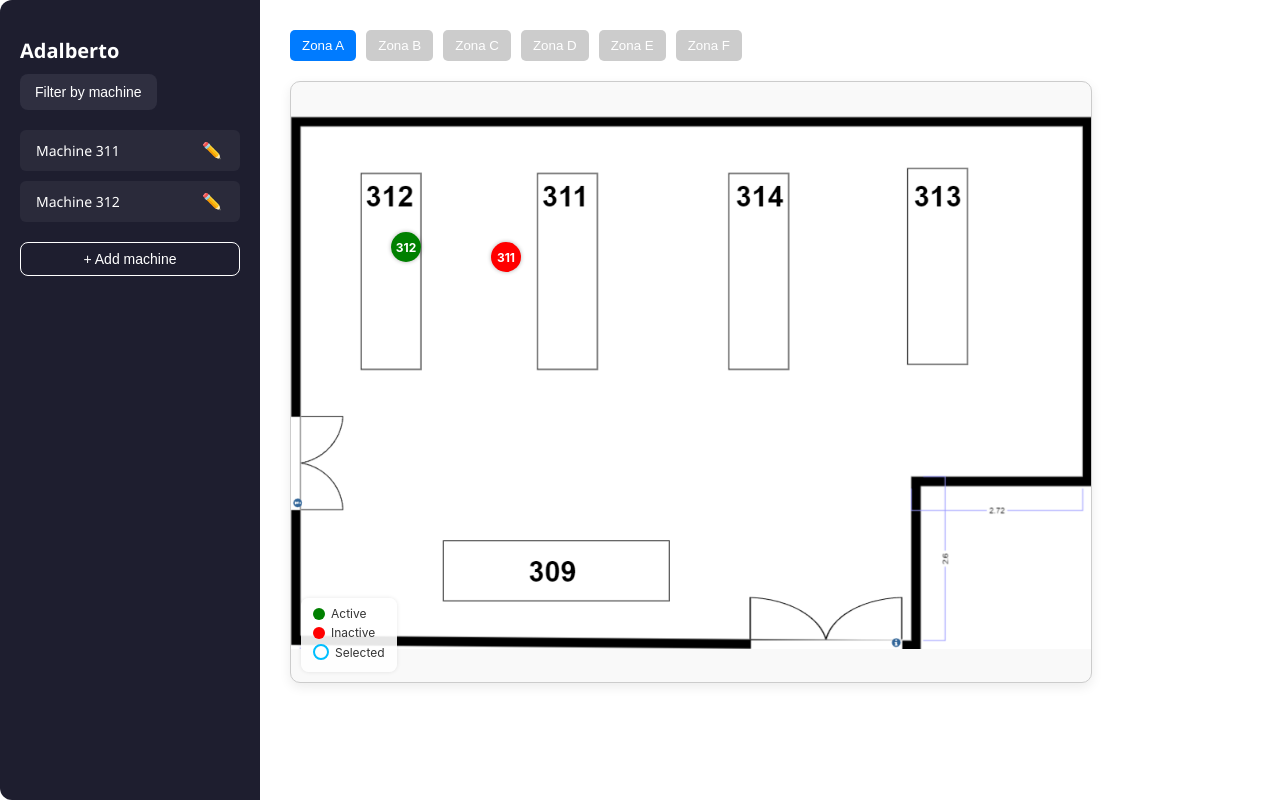
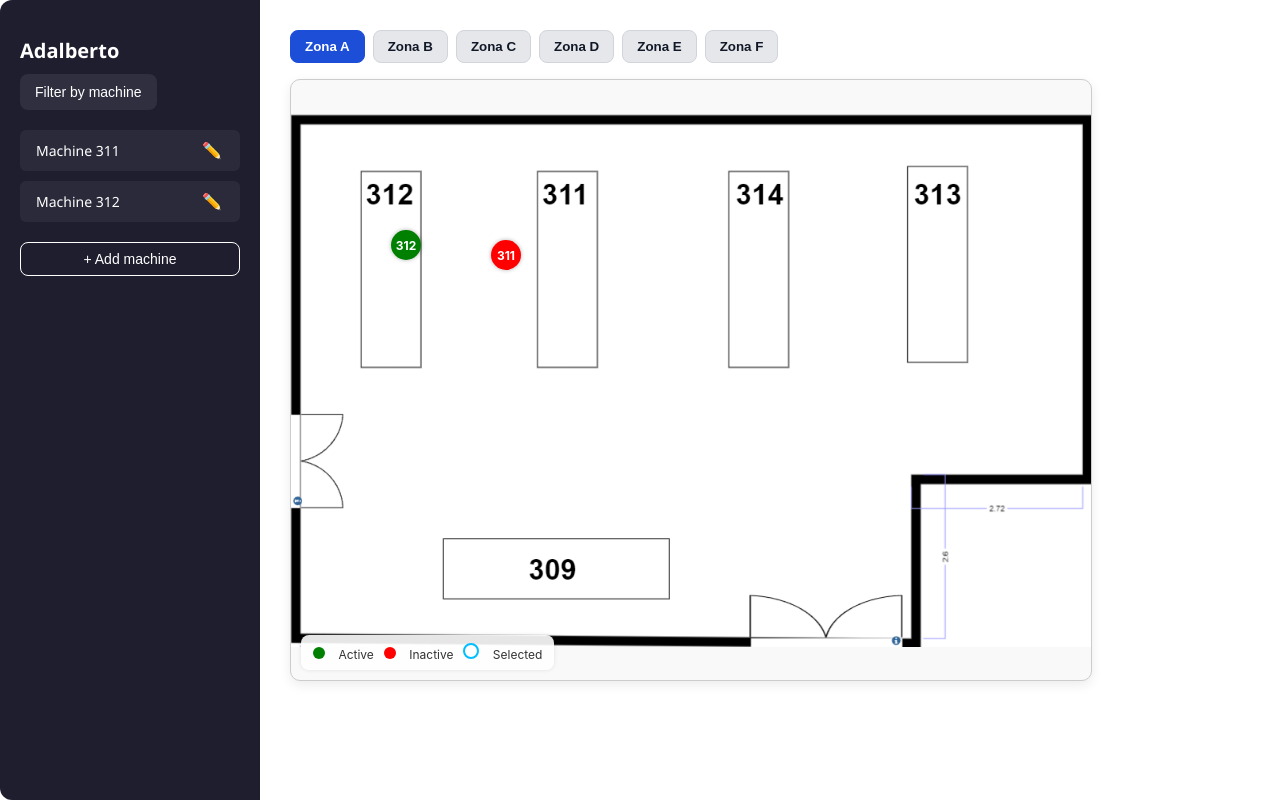
Before and after one commit to 22Gordon/frontend-2d, a React (Create React App) app: page / in a window 1280 px wide. Built offline with nearby package versions, Linux system fonts and the light colour scheme; no server answers.

Commit message:
Commit 12 - Clean

```diff
--- a/src/App.js
+++ b/src/App.js
@@ -1,5 +1,5 @@
 import React, { useState, useEffect, useCallback } from "react";
-import './index.css';
+import "./index.css";
 import FactoryMap from "./components/FactoryMap";
 import MachineDetails from "./components/MachineDetails";
 import ZoneSelector from "./components/ZoneSelector";
@@ -14,9 +14,7 @@ function App() {
 
   const fetchAndSetMachineData = useCallback(async (machineId) => {
     const data = await getMachineDataFromOrion(machineId);
-    if (data) {
-      setMachineData((prev) => ({ ...prev, [machineId]: data }));
-    }
+    if (data) setMachineData((prev) => ({ ...prev, [machineId]: data }));
   }, []);
 
   const handleSelectMachine = (machineId) => {
@@ -27,11 +25,8 @@ function App() {
   useEffect(() => {
     const interval = setInterval(() => {
       const zoneMachines = layoutData[selectedZone]?.machines || {};
-      Object.keys(zoneMachines).forEach((id) => {
-        fetchAndSetMachineData(id);
-      });
+      Object.keys(zoneMachines).forEach(fetchAndSetMachineData);
     }, 5000);
-
     return () => clearInterval(interval);
   }, [selectedZone, fetchAndSetMachineData]);
 
@@ -51,17 +46,14 @@ function App() {
       />
 
       <div style={{ flex: 1, padding: 30 }}>
-        <ZoneSelector
-          selectedZone={selectedZone}
-          onChangeZone={handleZoneChange}
-        />
+        <ZoneSelector selectedZone={selectedZone} onChangeZone={handleZoneChange} />
 
         <div style={{ display: "flex", gap: 60 }}>
           <FactoryMap
             selectedZone={selectedZone}
             onSelectMachine={handleSelectMachine}
             machineData={machineData}
-            selectedMachine={selectedMachine}
+            selectedMachine={selectedMachine}  // <- necessário para o destaque
           />
           <div>
             {selectedMachine && (
@@ -76,5 +68,4 @@ function App() {
     </div>
   );
 }
-
 export default App;
--- a/src/components/FactoryMap.css
+++ b/src/components/FactoryMap.css
@@ -2,7 +2,6 @@
   position: relative;
   width: 800px;
   height: 600px;
-  background-image: url("../assets/1.PNG");
   background-size: contain;
   background-repeat: no-repeat;
   background-position: center;
@@ -14,7 +13,7 @@
   margin-bottom: 20px;
 }
 
-/* Máquina genérica */
+/* Machine */
 .machine {
   position: absolute;
   width: 40px;
@@ -31,16 +30,9 @@
   transition: all 0.2s ease-in-out;
 }
 
-/* Status */
-.machine.active {
-  background-color: green;
-}
+.machine.active { background-color: green; }
+.machine.inactive { background-color: red; }
 
-.machine.inactive {
-  background-color: red;
-}
-
-/* Máquina selecionada */
 .machine.selected {
   border: 3px solid #00bfff;
   transform: scale(1.1);
@@ -48,12 +40,6 @@
   box-shadow: 0 0 8px #00bfff;
 }
 
-/* Tooltip nativo (via title) */
-.machine:hover {
-  filter: brightness(1.1);
-}
-
-/* Legenda fixa */
 .map-legend {
   position: absolute;
   bottom: 10px;
@@ -67,8 +53,8 @@
 }
 
 .map-legend span {
-  display: flex;
+  display: inline-flex;
   align-items: center;
   gap: 6px;
-  margin-bottom: 4px;
+  margin-right: 10px;
 }
--- a/src/components/FactoryMap.jsx
+++ b/src/components/FactoryMap.jsx
@@ -4,7 +4,6 @@ import "../components/FactoryMap.css";
 
 function FactoryMap({ selectedZone, onSelectMachine, machineData, selectedMachine }) {
   const zoneData = layoutData[selectedZone];
-
   if (!zoneData) return <p>Zone not found.</p>;
 
   const backgroundImage = require(`../assets/${zoneData.image}`);
@@ -26,15 +25,20 @@ function FactoryMap({ selectedZone, onSelectMachine, machineData, selectedMachin
       }}
     >
       {Object.entries(machines).map(([id, data]) => {
-        const machineInfo = machineData[id];
-        const status = machineInfo?.status || data.status || "inactive";
+        const info = machineData[id];
+        const status = info?.status || data.status || "inactive";
         const isSelected = selectedMachine === id;
 
-        const tooltipText = `ID: ${id}\nStatus: ${status}${
-          machineInfo?.TotalActiveEnergy?.value
-            ? `\nEnergy: ${machineInfo.TotalActiveEnergy.value}`
-            : ""
-        }`;
+        const energy = info?.TotalActiveEnergy?.value;
+        const updated = info?.TimeInstant?.value;
+        const tooltipText = [
+          `ID: ${id}`,
+          `Status: ${status}`,
+          energy != null
+            ? `Energy: ${Number(energy).toLocaleString("en-GB", { maximumFractionDigits: 2 })} Wh`
+            : null,
+          updated ? `Updated: ${new Date(updated).toLocaleString("en-GB")}` : null,
+        ].filter(Boolean).join("\n");
 
         return (
           <div
@@ -56,9 +60,7 @@ function FactoryMap({ selectedZone, onSelectMachine, machineData, selectedMachin
               justifyContent: "center",
               cursor: "pointer",
               border: isSelected ? "3px solid #00bfff" : "none",
-              boxShadow: isSelected
-                ? "0 0 8px #00bfff"
-                : "0 0 4px rgba(0,0,0,0.3)",
+              boxShadow: isSelected ? "0 0 8px #00bfff" : "0 0 4px rgba(0,0,0,0.3)",
               transform: isSelected ? "scale(1.1)" : "scale(1)",
               zIndex: isSelected ? 2 : 1,
               transition: "all 0.2s ease-in-out",
@@ -70,14 +72,13 @@ function FactoryMap({ selectedZone, onSelectMachine, machineData, selectedMachin
         );
       })}
 
-      {/* Legenda visual fixa */}
+      {/* Legenda */}
       <div className="map-legend">
-        <span><div style={{ width: 12, height: 12, background: "green", borderRadius: "50%" }}></div> Active</span>
-        <span><div style={{ width: 12, height: 12, background: "red", borderRadius: "50%" }}></div> Inactive</span>
-        <span><div style={{ width: 12, height: 12, border: "2px solid #00bfff", borderRadius: "50%" }}></div> Selected</span>
+        <span><div style={{ width: 12, height: 12, background: "green", borderRadius: "50%" }} /></span> Active
+        <span style={{ marginLeft: 10 }}><div style={{ width: 12, height: 12, background: "red", borderRadius: "50%" }} /></span> Inactive
+        <span style={{ marginLeft: 10 }}><div style={{ width: 12, height: 12, border: "2px solid #00bfff", borderRadius: "50%" }} /></span> Selected
       </div>
     </div>
   );
 }
-
 export default FactoryMap;
--- a/src/components/MachineDetails.css
+++ b/src/components/MachineDetails.css
@@ -10,10 +10,7 @@
   overflow-y: auto;
 }
 
-.md-empty {
-  color: #6b7280;
-  margin: 0;
-}
+.md-empty { color: #6b7280; margin: 0; }
 
 .md-title {
   font-size: 22px;
@@ -22,15 +19,8 @@
   color: #0f172a;
 }
 
-.md-zone {
-  margin-bottom: 12px;
-  color: #374151;
-}
-
-.md-zone-label {
-  font-weight: 700;
-  margin-right: 6px;
-}
+.md-zone { margin-bottom: 12px; color: #374151; }
+.md-zone-label { font-weight: 700; margin-right: 6px; }
 
 .md-grid {
   display: grid;
@@ -39,19 +29,7 @@
   row-gap: 8px;
 }
 
-.md-label {
-  color: #4b5563;
-  font-weight: 600;
-}
+.md-label { color: #4b5563; font-weight: 600; }
+.md-value { color: #111827; text-align: right; font-variant-numeric: tabular-nums; }
 
-.md-value {
-  color: #111827;
-  text-align: right;
-  font-variant-numeric: tabular-nums;
-}
-
-.md-updated {
-  margin-top: 14px;
-  font-size: 12px;
-  color: #6b7280;
-}
+.md-updated { margin-top: 14px; font-size: 12px; color: #6b7280; }
--- /dev/null
+++ b/src/components/ZoneSelector.css
@@ -0,0 +1,15 @@
+.zone-bar { display: flex; gap: 8px; margin-bottom: 16px; }
+
+.zone-btn {
+  padding: 8px 14px;
+  border-radius: 8px;
+  border: 1px solid #d1d5db;
+  background: #e5e7eb;
+  color: #111827;
+  cursor: pointer;
+  font-weight: 600;
+  transition: transform .05s ease, background-color .2s ease;
+}
+.zone-btn:hover { background: #dcdfe4; }
+.zone-btn:active { transform: translateY(1px); }
+.zone-btn.active { background: #1d4ed8; border-color: #1d4ed8; color: #fff; }
--- a/src/components/ZoneSelector.jsx
+++ b/src/components/ZoneSelector.jsx
@@ -1,29 +1,19 @@
 import React from "react";
+import "./ZoneSelector.css";
 
-function ZoneSelector({ selectedZone, onChangeZone }) {
+export default function ZoneSelector({ selectedZone, onChangeZone }) {
   const zones = ["A", "B", "C", "D", "E", "F"];
-
   return (
-    <div style={{ marginBottom: 20 }}>
-      {zones.map((zone) => (
+    <div className="zone-bar">
+      {zones.map((z) => (
         <button
-          key={zone}
-          onClick={() => onChangeZone(zone)}
-          style={{
-            marginRight: 10,
-            padding: "8px 12px",
-            backgroundColor: selectedZone === zone ? "#007bff" : "#ccc",
-            color: "#fff",
-            border: "none",
-            borderRadius: 5,
-            cursor: "pointer",
-          }}
+          key={z}
+          className={`zone-btn ${selectedZone === z ? "active" : ""}`}
+          onClick={() => onChangeZone(z)}
         >
-          Zona {zone}
+          Zona {z}
         </button>
       ))}
     </div>
   );
 }
-
-export default ZoneSelector;
```
